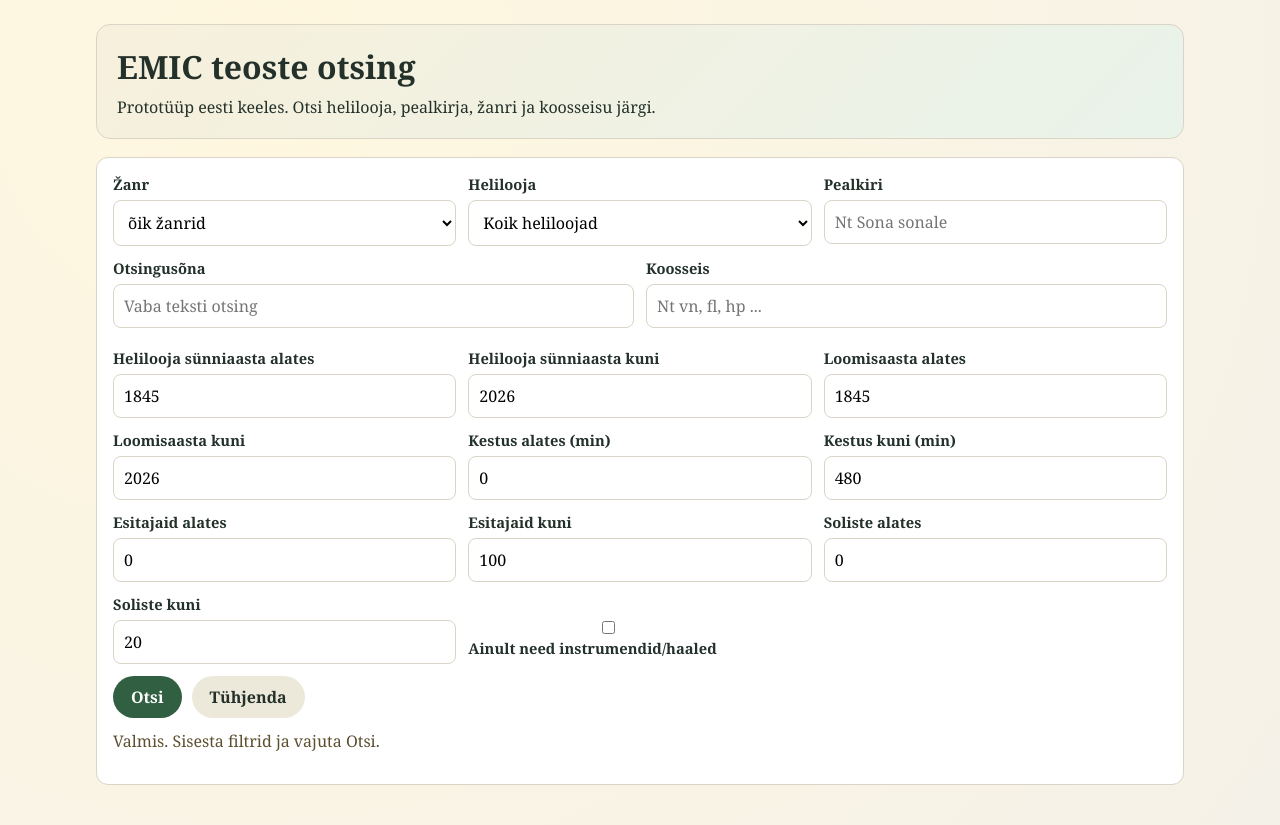
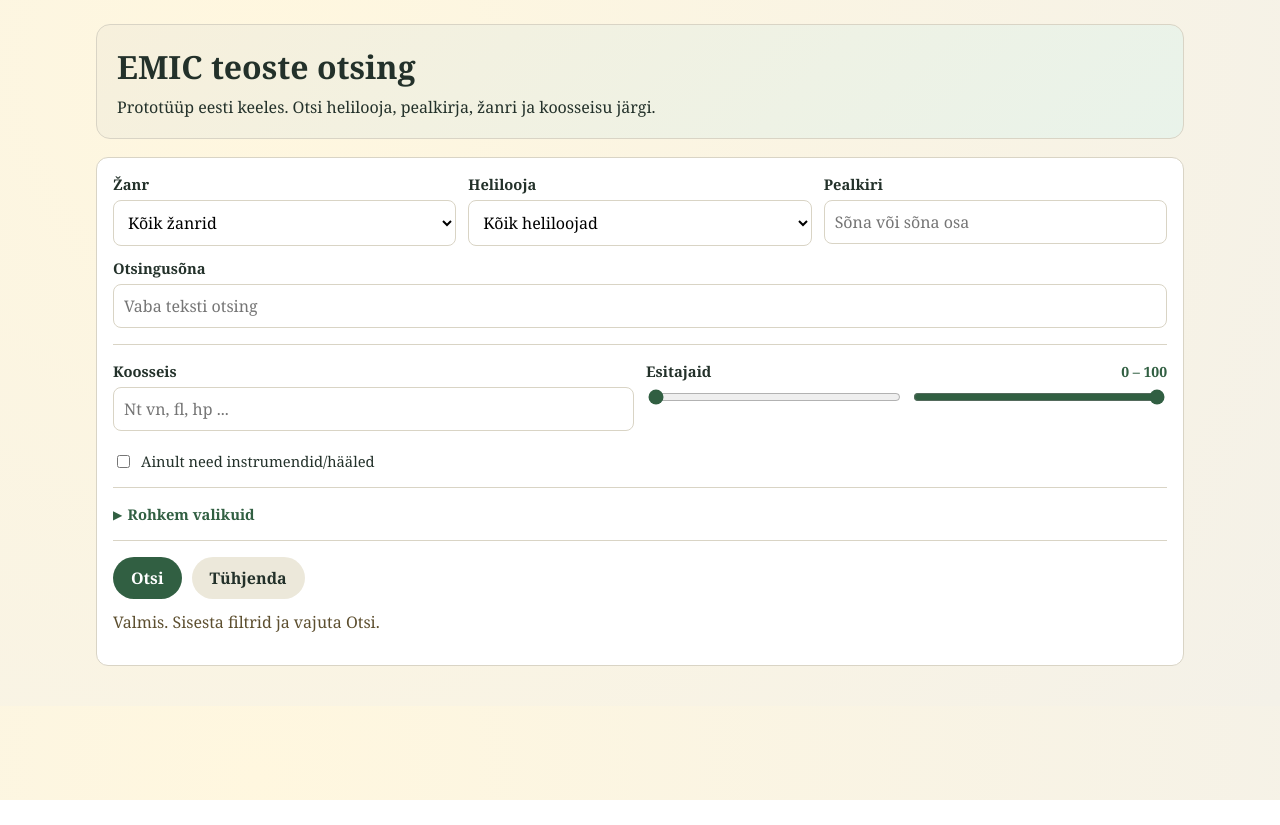
Before and after one commit to tarmoj/emic, a PHP site: page / in a window 1280 px wide. After the commit the page ends 800 px from the top, so only its background shows below. Run offline with PHP 8.4, Linux system fonts and the light colour scheme; data that the repository does not hold is empty.

Commit message:
UI changes, droppes soloists count for search.
Co-authored-by: Copilot <copilot@github.com>

```diff
--- a/repertoire-search/search/index.php
+++ b/repertoire-search/search/index.php
@@ -20,23 +20,38 @@
         .hero h1 { margin: 0 0 8px; font-size: 2rem; }
         .hero p { margin: 0; }
         .panel { background: var(--panel); border: 1px solid var(--line); border-radius: 12px; padding: 16px; }
+        .form-section { border-bottom: 1px solid var(--line); padding-bottom: 16px; margin-bottom: 16px; }
+        .form-section:last-of-type { border-bottom: none; margin-bottom: 0; padding-bottom: 0; }
         .grid { display: grid; grid-template-columns: repeat(12, minmax(0,1fr)); gap: 12px; }
         .field { grid-column: span 12; }
         .field.half { grid-column: span 6; }
         .field.third { grid-column: span 4; }
+        .field.full { grid-column: span 12; }
         label { display: block; font-size: .92rem; margin-bottom: 6px; font-weight: 700; }
-        input, select { width: 100%; border: 1px solid var(--line); border-radius: 8px; padding: 10px; font: inherit; background: #fff; }
-        .actions { display: flex; gap: 10px; margin-top: 12px; }
-        button { border: 0; border-radius: 999px; padding: 10px 18px; font: inherit; font-weight: 700; cursor: pointer; }
-        button.primary { background: var(--accent); color: #fff; }
-        button.secondary { background: #ece8da; color: var(--text); }
+        input[type=text], input[type=number], select { width: 100%; box-sizing: border-box; border: 1px solid var(--line); border-radius: 8px; padding: 10px; font: inherit; background: #fff; }
+        /* Range slider */
+        .range-field { grid-column: span 6; }
+        .range-label { display: flex; justify-content: space-between; align-items: baseline; margin-bottom: 6px; }
+        .range-label span { font-size: .92rem; font-weight: 700; }
+        .range-label output { font-size: .88rem; color: var(--accent); font-weight: 700; }
+        .range-wrap { display: flex; gap: 8px; align-items: center; }
+        .range-wrap input[type=range] { flex: 1; accent-color: var(--accent); }
+        /* Accordion */
+        .accordion-toggle { background: none; border: none; padding: 0; font: inherit; font-size: .92rem; color: var(--accent); font-weight: 700; cursor: pointer; display: flex; align-items: center; gap: 6px; border-radius: 0; }
+        .accordion-toggle::before { content: '▶'; font-size: .7rem; transition: transform .2s; }
+        .accordion-toggle[aria-expanded=true]::before { transform: rotate(90deg); }
+        .accordion-body { display: none; margin-top: 12px; }
+        .accordion-body.open { display: block; }
+        .actions { display: flex; gap: 10px; margin-top: 16px; }
+        button.primary { background: var(--accent); color: #fff; border: 0; border-radius: 999px; padding: 10px 18px; font: inherit; font-weight: 700; cursor: pointer; }
+        button.secondary { background: #ece8da; color: var(--text); border: 0; border-radius: 999px; padding: 10px 18px; font: inherit; font-weight: 700; cursor: pointer; }
         .tags { margin-top: 8px; display: flex; flex-wrap: wrap; gap: 6px; }
         .tag { border: 1px solid #c8d6c6; background: #f0f7ef; color: #1f4f30; border-radius: 999px; padding: 5px 10px; font-size: .86rem; }
-        .tag button { padding: 0; margin-left: 8px; background: transparent; color: inherit; }
+        .tag button { padding: 0; margin-left: 8px; background: transparent; color: inherit; border: none; cursor: pointer; font-weight: 700; }
         .autocomplete { position: relative; }
         .menu { position: absolute; left: 0; right: 0; top: calc(100% + 4px); z-index: 20; background: #fff; border: 1px solid var(--line); border-radius: 8px; max-height: 220px; overflow: auto; display: none; }
         .menu.show { display: block; }
-        .menu button { display: block; width: 100%; text-align: left; border-radius: 0; padding: 10px; background: #fff; border-bottom: 1px solid #f0eee6; }
+        .menu button { display: block; width: 100%; text-align: left; border-radius: 0; padding: 10px; background: #fff; border: none; border-bottom: 1px solid #f0eee6; font: inherit; cursor: pointer; }
         .menu button:hover { background: #f5f9f5; }
         .results { margin-top: 16px; }
         .item { border-top: 1px solid var(--line); padding: 12px 0; }
@@ -44,7 +59,7 @@
         .meta { color: #5e635e; font-size: .92rem; margin-top: 4px; }
         .status { margin-top: 12px; color: #5d4f2f; }
         @media (max-width: 900px) {
-            .field.half, .field.third { grid-column: span 12; }
+            .field.half, .field.third, .range-field { grid-column: span 12; }
         }
     </style>
 </head>
@@ -57,76 +72,93 @@
 
         <section class="panel">
             <form id="searchForm" novalidate>
+
+                <!-- Section 1: Basic filters -->
+                <div class="form-section">
                     <div class="grid">
                         <div class="field third">
                             <label for="genreId">Žanr</label>
-                        <select id="genreId" name="genreId"><option value="">õik žanrid</option></select>
+                            <select id="genreId" name="genreId"><option value="">Kõik žanrid</option></select>
                         </div>
                         <div class="field third">
                             <label for="composerId">Helilooja</label>
-                        <select id="composerId" name="composerId"><option value="">Koik heliloojad</option></select>
+                            <select id="composerId" name="composerId"><option value="">Kõik heliloojad</option></select>
                         </div>
                         <div class="field third">
                             <label for="title">Pealkiri</label>
-                        <input id="title" name="title" type="text" placeholder="Nt Sona sonale">
+                            <input id="title" name="title" type="text" placeholder="Sõna või sõna osa">
                         </div>
-
-                    <div class="field half">
+                        <div class="field full">
                             <label for="keyword">Otsingusõna</label>
                             <input id="keyword" name="keyword" type="text" placeholder="Vaba teksti otsing">
                         </div>
+                    </div>
+                </div>
+
+                <!-- Section 2: Instrumentation -->
+                <div class="form-section">
+                    <div class="grid">
                         <div class="field half autocomplete">
                             <label for="instrumentInput">Koosseis</label>
                             <input id="instrumentInput" type="text" placeholder="Nt vn, fl, hp ...">
                             <div id="instrumentMenu" class="menu" role="listbox"></div>
                             <div id="instrumentTags" class="tags"></div>
                         </div>
-
-                    <div class="field third">
-                        <label for="bornYearFrom">Helilooja sünniaasta alates</label>
-                        <input id="bornYearFrom" name="bornYearFrom" type="number" min="1845" max="2100" value="1845">
+                        <div class="range-field">
+                            <div class="range-label">
+                                <span>Esitajaid</span>
+                                <output id="performersVal">0 – 100</output>
                             </div>
-                    <div class="field third">
-                        <label for="bornYearTo">Helilooja sünniaasta kuni</label>
-                        <input id="bornYearTo" name="bornYearTo" type="number" min="1845" max="2100">
+                            <div class="range-wrap">
+                                <input id="performersFrom" name="performersFrom" type="range" min="0" max="100" value="0">
+                                <input id="performersTo" name="performersTo" type="range" min="0" max="100" value="100">
                             </div>
-                    <div class="field third">
-                        <label for="compositionYearFrom">Loomisaasta alates</label>
-                        <input id="compositionYearFrom" name="compositionYearFrom" type="number" min="1845" max="2100" value="1845">
+                        </div>
+                        <div class="field full" style="display:flex;align-items:center;gap:8px;">
+                            <input id="onlySelectedInstruments" name="onlySelectedInstruments" type="checkbox" style="width:auto;">
+                            <label for="onlySelectedInstruments" style="margin:0;font-weight:400;">Ainult need instrumendid/hääled</label>
+                        </div>
+                    </div>
                 </div>
 
-                    <div class="field third">
-                        <label for="compositionYearTo">Loomisaasta kuni</label>
-                        <input id="compositionYearTo" name="compositionYearTo" type="number" min="1845" max="2100">
+                <!-- Section 3: More options (accordion) -->
+                <div class="form-section">
+                    <button type="button" class="accordion-toggle" id="moreToggle" aria-expanded="false" aria-controls="moreBody">
+                        Rohkem valikuid
+                    </button>
+                    <div class="accordion-body" id="moreBody">
+                        <div class="grid" style="margin-top:0;">
+                            <div class="range-field">
+                                <div class="range-label">
+                                    <span>Helilooja sünniaasta</span>
+                                    <output id="bornYearVal">1845 – <span id="bornYearToLabel"></span></output>
                                 </div>
-                    <div class="field third">
-                        <label for="durationFrom">Kestus alates (min)</label>
-                        <input id="durationFrom" name="durationFrom" type="number" min="0" max="480" value="0">
+                                <div class="range-wrap">
+                                    <input id="bornYearFrom" name="bornYearFrom" type="range" min="1845" max="2026" value="1845">
+                                    <input id="bornYearTo" name="bornYearTo" type="range" min="1845" max="2026" value="2026">
                                 </div>
-                    <div class="field third">
-                        <label for="durationTo">Kestus kuni (min)</label>
-                        <input id="durationTo" name="durationTo" type="number" min="0" max="480" value="480">
                             </div>
-
-                    <div class="field third">
-                        <label for="performersFrom">Esitajaid alates</label>
-                        <input id="performersFrom" name="performersFrom" type="number" min="0" max="100" value="0">
+                            <div class="range-field">
+                                <div class="range-label">
+                                    <span>Teose loomisaasta</span>
+                                    <output id="compositionYearVal">1845 – <span id="compositionYearToLabel"></span></output>
                                 </div>
-                    <div class="field third">
-                        <label for="performersTo">Esitajaid kuni</label>
-                        <input id="performersTo" name="performersTo" type="number" min="0" max="100" value="100">
+                                <div class="range-wrap">
+                                    <input id="compositionYearFrom" name="compositionYearFrom" type="range" min="1845" max="2026" value="1845">
+                                    <input id="compositionYearTo" name="compositionYearTo" type="range" min="1845" max="2026" value="2026">
                                 </div>
-                    <div class="field third">
-                        <label for="soloistsFrom">Soliste alates</label>
-                        <input id="soloistsFrom" name="soloistsFrom" type="number" min="0" max="20" value="0">
                             </div>
-
-                    <div class="field third">
-                        <label for="soloistsTo">Soliste kuni</label>
-                        <input id="soloistsTo" name="soloistsTo" type="number" min="0" max="20" value="20">
+                            <div class="range-field">
+                                <div class="range-label">
+                                    <span>Kestus (min)</span>
+                                    <output id="durationVal">0 – 480</output>
                                 </div>
-                    <div class="field third" style="display:flex;align-items:flex-end;">
-                        <label><input id="onlySelectedInstruments" name="onlySelectedInstruments" type="checkbox"> Ainult need instrumendid/haaled</label>
+                                <div class="range-wrap">
+                                    <input id="durationFrom" name="durationFrom" type="range" min="0" max="480" value="0">
+                                    <input id="durationTo" name="durationTo" type="range" min="0" max="480" value="480">
+                                </div>
+                            </div>
+                        </div>
                     </div>
                 </div>
 
@@ -141,6 +173,34 @@
         </section>
     </main>
 
+    <script>
+        // Accordion
+        const moreToggle = document.getElementById('moreToggle');
+        const moreBody = document.getElementById('moreBody');
+        moreToggle.addEventListener('click', () => {
+            const open = moreBody.classList.toggle('open');
+            moreToggle.setAttribute('aria-expanded', open);
+        });
+
+        // Range slider display helpers
+        function updateOutput(fromId, toId, outputId, suffix = '') {
+            const from = document.getElementById(fromId);
+            const to = document.getElementById(toId);
+            const out = document.getElementById(outputId);
+            function update() {
+                const lo = Math.min(Number(from.value), Number(to.value));
+                const hi = Math.max(Number(from.value), Number(to.value));
+                out.textContent = lo + ' – ' + hi + suffix;
+            }
+            from.addEventListener('input', update);
+            to.addEventListener('input', update);
+            update();
+        }
+        updateOutput('performersFrom', 'performersTo', 'performersVal');
+        updateOutput('bornYearFrom', 'bornYearTo', 'bornYearVal');
+        updateOutput('compositionYearFrom', 'compositionYearTo', 'compositionYearVal');
+        updateOutput('durationFrom', 'durationTo', 'durationVal', ' min');
+    </script>
     <script src="./js/search.js"></script>
 </body>
 </html>
```
Also changed, not shown: repertoire-search/search/api/search.php (+12 -8 lines), repertoire-search/search/js/search.js (+6 -10 lines), repertoire-search/search/problems.md (+11 -25 lines), 1 other file. Lines whose indentation alone changed are shown as unchanged.
